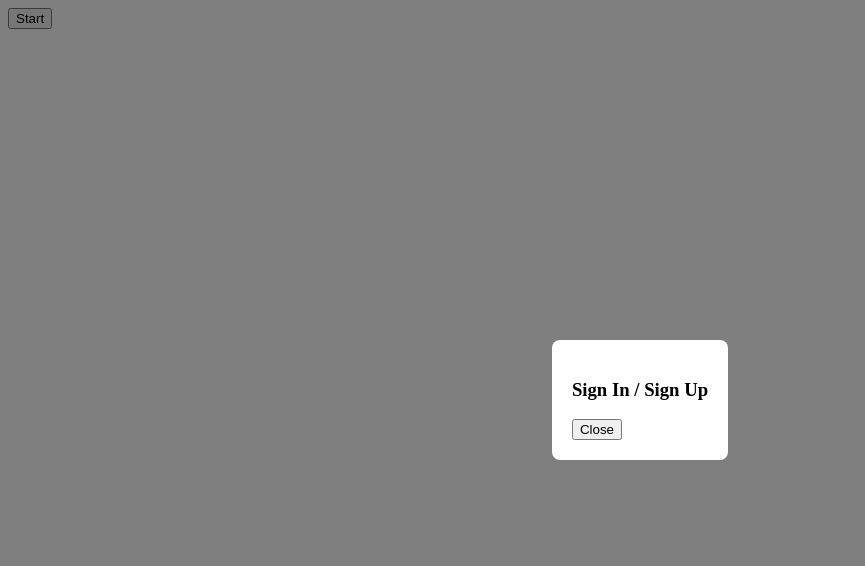
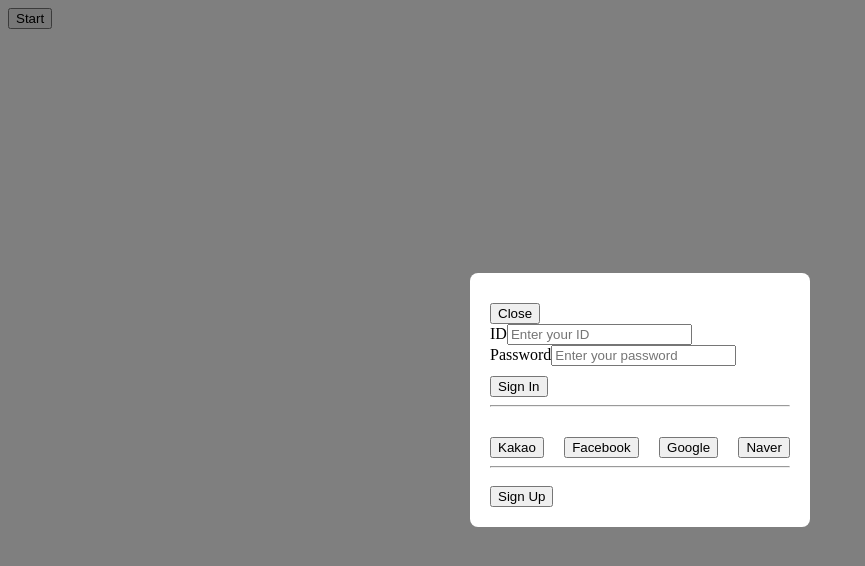
Before and after one commit to turtle648/FERO, a Vue app in the folder frontend/: page /start in a window 1280 px wide. Both pictures are taken after a click on the button "Start". Shown: the top 566 px of the page, without its empty margins (0-865 px from the left). Built offline with nearby package versions, Linux system fonts and the light colour scheme.

Commit message:
feat: 로그인 모달 form

```diff
--- a/frontend/package.json
+++ b/frontend/package.json
@@ -8,10 +8,14 @@
     "lint": "vue-cli-service lint"
   },
   "dependencies": {
+    "@fortawesome/fontawesome-svg-core": "^6.7.2",
+    "@fortawesome/free-brands-svg-icons": "^6.7.2",
+    "@fortawesome/vue-fontawesome": "^3.0.8",
     "axios": "^1.7.9",
     "core-js": "^3.8.3",
     "pinia": "^2.3.1",
     "vue": "^3.2.13",
+    "vue-fontawesome": "^0.0.2",
     "vue-router": "^4.5.0"
   },
   "devDependencies": {
--- a/frontend/src/components/modal/SignInUp.vue
+++ b/frontend/src/components/modal/SignInUp.vue
@@ -1,27 +1,108 @@
 <template>
     <div class="modal" @click="closeModalOutside">
-      <div class="modal-content">
-        <h3>Sign In / Sign Up</h3>
+      <div class="modal-content" @click.stop>
+
         <!-- 닫기 버튼 -->
         <button @click="close">Close</button>
+
+        <!-- 아이디/비밀번호 폼 -->
+        <form @submit.prevent="handleSubmit">
+          <div>
+            <label for="id">ID</label>
+            <input type="text" id="id" v-model="id" placeholder="Enter your ID" required />
+          </div>
+          <div>
+            <label for="password">Password</label>
+            <input type="password" id="password" v-model="password" placeholder="Enter your password" required />
+          </div>
+          <div>
+            <button type="submit">Sign In</button>
+          </div>
+        </form>
+
+        <hr>
+        <!-- 소셜 로그인 버튼들 -->
+        <div class="social-login">
+          <button @click="handleSocialLogin('kakao')">
+            Kakao
+          </button>
+          <button @click="handleSocialLogin('facebook')">
+            Facebook
+          </button>
+          <button @click="handleSocialLogin('google')">
+            Google
+          </button>
+          <button @click="handleSocialLogin('naver')">
+            Naver
+          </button>
+        </div>
+        <hr>
+
+        <!-- 회원가입 버튼 -->
+        <div>
+          <button @click="goToSignUp">Sign Up</button>
+        </div>
+
       </div>
     </div>
-  </template>
+</template>
 
-  <script setup>
+<script setup>
+  import { ref } from 'vue'
   import { defineEmits } from 'vue'
+  import { useRouter } from 'vue-router'
 
-  // 모달을 닫을 때 부모 컴포넌트에 이벤트를 보내는 emit 정의
+  // 부모 컴포넌트로 모달 닫기 이벤트 전송
   const emit = defineEmits(['close'])
 
-  // StartPage에서 모달 닫기 처리
+  // 아이디, 비밀번호 상태
+  const id = ref('')
+  const password = ref('')
+
+  // 라우터 사용
+  const router = useRouter()
+
+  // 로그인 폼 제출 처리
+  const handleSubmit = async () => {
+    try {
+        // 백엔드 URL이 없을 경우에 대비한 임시 로직
+        const mockResponse = {
+            token: '', // 임시 토큰
+        };
+
+        // 실제 API 호출이 아닌 임시 응답으로 처리
+        const data = mockResponse;
+
+        if (data.token) {
+        // 토큰이 있으면 저장 후, 메인 페이지로 이동
+        localStorage.setItem('authToken', data.token);
+        router.push('/main');
+        } else {
+        // 토큰이 없으면 경고
+        alert('로그인 실패: 서버에서 토큰을 반환하지 않았습니다.');
+        }
+    } catch (error) {
+        // 에러 핸들링
+        console.error('로그인 처리 중 에러 발생:', error);
+        alert('로그인 처리 중 문제가 발생했습니다.');
+    }
+    };
+
+
+  // 소셜 로그인 처리
+  const handleSocialLogin = () => { alert('아직 구현 안했습니다만?') }
+
+  // 회원가입 페이지로 이동
+  const goToSignUp = () => { router.push('/signup') }
+
+  // 모달 닫기 처리
   const close = () => { emit('close') }
 
   // 배경 클릭 시 모달 닫기 처리
   const closeModalOutside = () => { emit('close') }
-  </script>
+</script>
 
-  <style scoped>
+<style scoped>
   .modal {
     position: fixed;
     top: 0;
@@ -37,5 +118,49 @@
     background-color: white;
     padding: 20px;
     border-radius: 8px;
+    width: 300px;
   }
-  </style>
+  button {
+    margin-top: 10px;
+  }
+/* 소셜 로그인 버튼 컨테이너 */
+.social-login {
+  display: flex; /* Flexbox 활성화 */
+  justify-content: space-between; /* 버튼 간 간격 조절 */
+  gap: 10px; /* 버튼 간 간격 추가 */
+  margin-top: 20px; /* 컨테이너 상단 여백 */
+}
+
+/* 개별 버튼 스타일 */
+.social-button {
+  flex: 1; /* 버튼 크기를 동일하게 설정 */
+  padding: 10px 20px;
+  border: none;
+  border-radius: 5px;
+  color: white;
+  font-size: 14px;
+  cursor: pointer;
+  text-align: center;
+}
+
+/* 각각의 소셜 로그인 버튼 색상 */
+.kakao {
+  background-color: #fee500;
+  color: #000000;
+}
+
+.facebook {
+  background-color: #4267B2;
+  color: white;
+}
+
+.google {
+  background-color: #DB4437;
+  color: white;
+}
+
+.naver {
+  background-color: #1EC800;
+  color: white;
+}
+</style>
```
Also changed, not shown: 1 other file (tests, documents, lock files or other folders).
